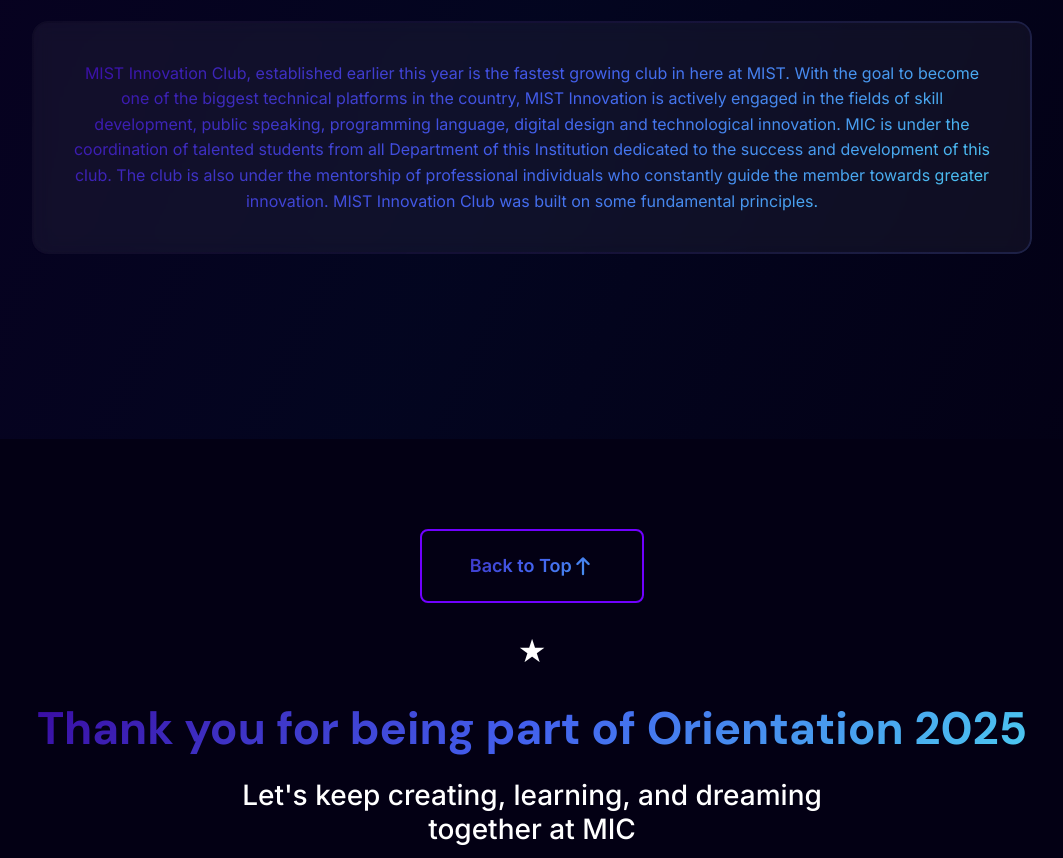
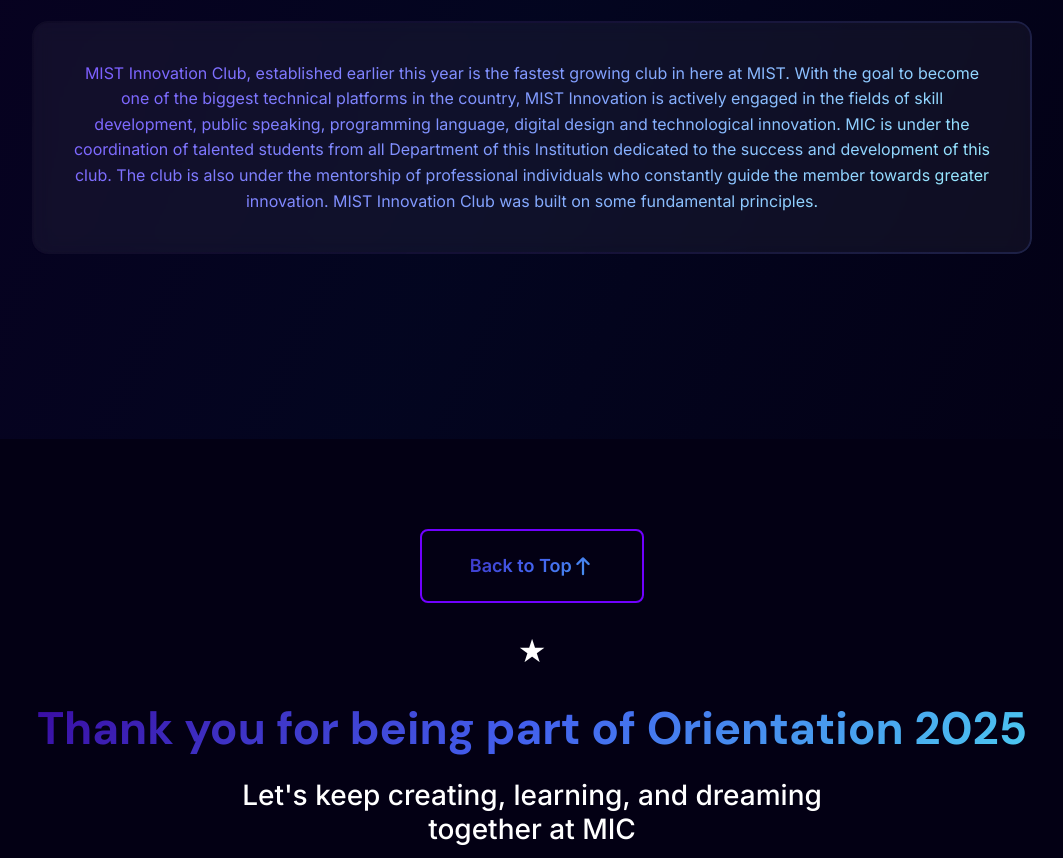
Before and after one commit to DevABID/mico, a plain HTML site: page index.html in a window 1280 px wide. Shown: the part 5328-6186 px from the top of the page, without its empty margins (108-1171 px from the left). Drawn offline with nearby package versions, Linux system fonts and the light colour scheme; animation ran at ten frames a second.

Commit message:
Update styles.css

```diff
--- a/styles.css
+++ b/styles.css
@@ -11,6 +11,9 @@
     --timeline-bg: linear-gradient(-8deg, rgba(3, 0, 20, 0.05), rgba(4, 105, 255, 0.05), rgba(112, 0, 255, 0.05));
     --gradient: linear-gradient(135deg, #3a0ca3, #4361ee, #4cc9f0);
         --gradients:linear-gradient(135deg, #8f6dff, #a7baff, #c4f7ff);
+            --gradientab: linear-gradient(135deg, #7c5bff, #82a0ff, #99f0ff);
+
+
 
 
     --date-gradient: linear-gradient(135deg, #3a0ca3, #4361ee, #4cc9f0);
@@ -497,7 +500,7 @@
 }
 
 .about-text2 {
-    background: var(--gradient);
+    background: var(--gradientab);
     -webkit-background-clip: text;
     -webkit-text-fill-color: transparent;
     background-clip: text;
```
